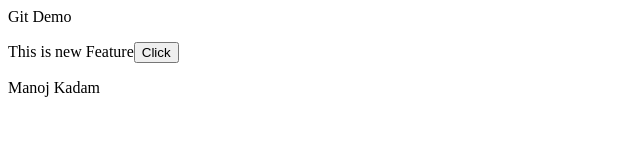
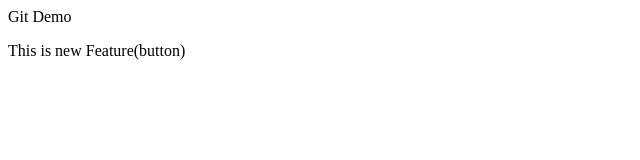
Before and after one commit to manojkadam0111/localRepo, a plain HTML site: page index.html in a window 1280 px wide. Shown: the whole page, without its empty margins (0-640 px from the left). Drawn offline with Linux system fonts and the light colour scheme.

```diff
--- a/index.html
+++ b/index.html
@@ -1,3 +1,2 @@
 <p>Git Demo</p>
-<p>This is new Feature<Button>Click</Button></p>
-<p>Manoj Kadam</p>
+<p>This is new Feature(button)</p>
```
